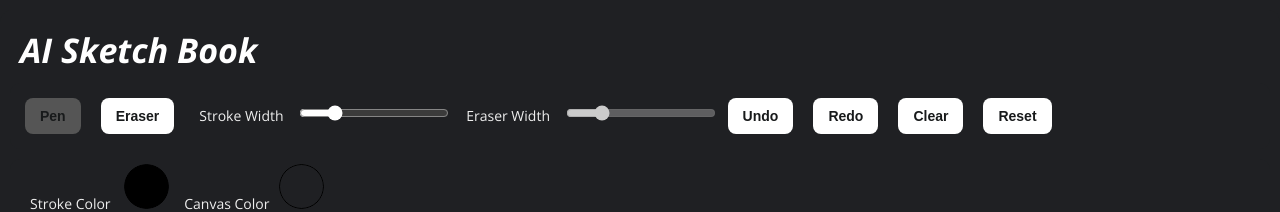
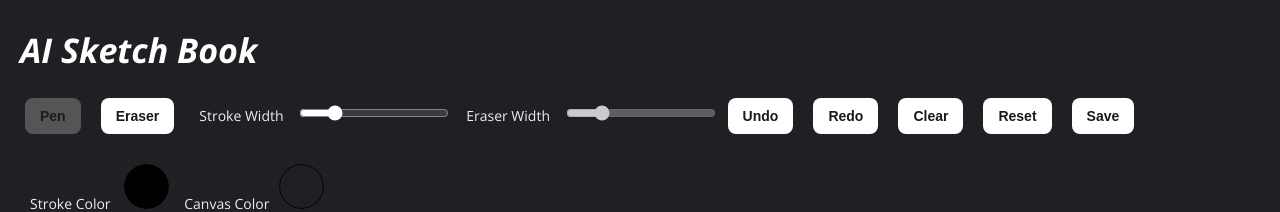
Before and after one commit to KushalAgrawal30/AI-Powered-Drawing-board, a React (Vite) app in the folder drawing-board/: page / in a window 1280 px wide. Shown: the top 212 px of the page. Built offline with nearby package versions, Linux system fonts and the light colour scheme.

Commit message:
download image

```diff
--- a/drawing-board/src/Canvas.jsx
+++ b/drawing-board/src/Canvas.jsx
@@ -58,6 +58,20 @@ function Canvas(){
         setEraseWidth(5)
     }
 
+    const handleSave = async () => {
+        const dataURL = await canvasRef.current?.exportImage('png')
+        if(dataURL){
+            const link = Object.assign(document.createElement('a'), {
+                href: dataURL,
+                style: {display: 'none'},
+                download: 'sketch.png'
+            })
+            document.body.appendChild(link)
+            link.click()
+            link.remove()
+        }
+    }
+
     return(
         <div className="container">
             <h1>AI Sketch Book</h1>
@@ -72,6 +86,7 @@ function Canvas(){
                 <button type="button" onClick={handleRedoClick}>Redo</button>
                 <button type="button" onClick={handleClearClick}>Clear</button>
                 <button type="button" onClick={handleResetClick}>Reset</button>
+                <button type="button" onClick={handleSave}>Save</button>
             </div>
             <div className="color-section">
                 <label htmlFor="strokeColor">Stroke Color </label>
```
